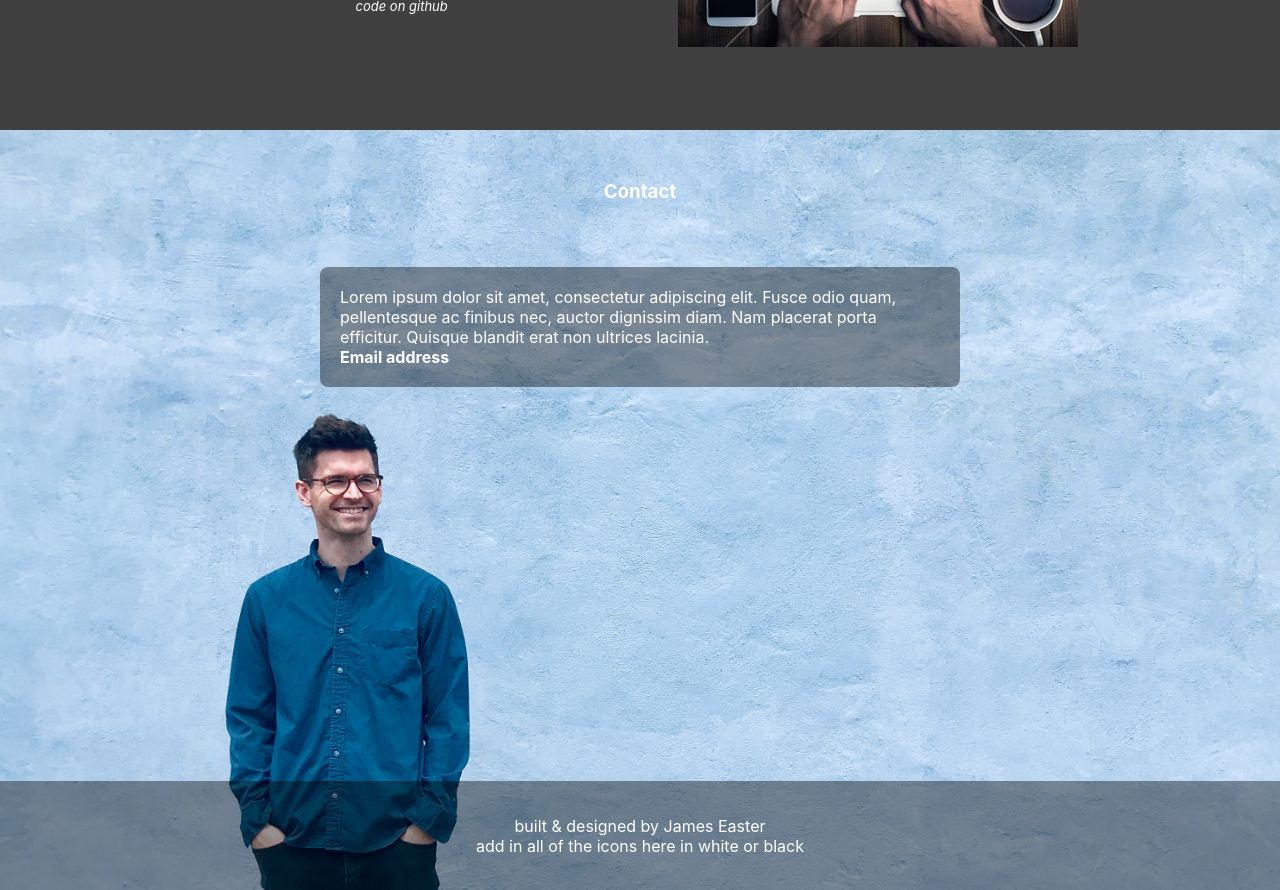
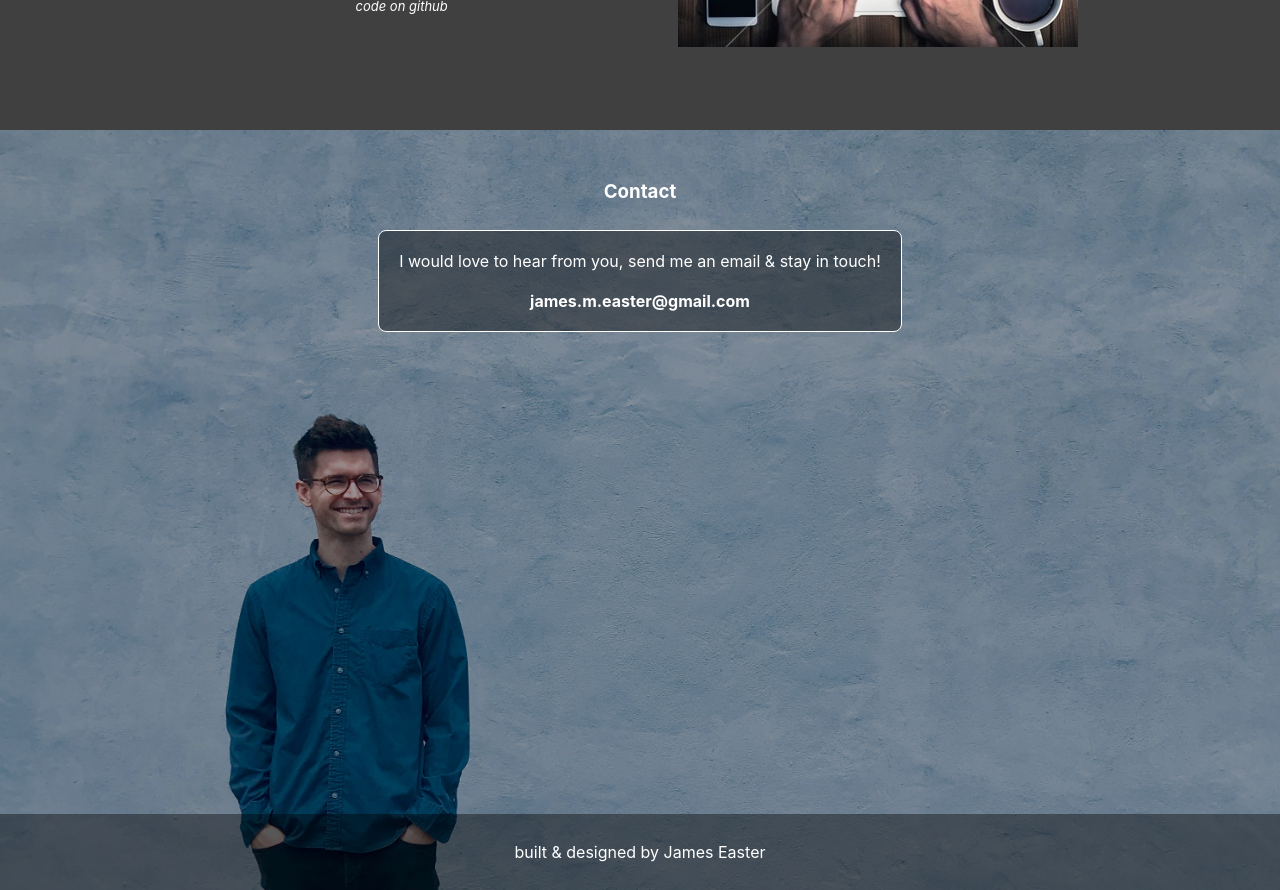
Before and after one commit to jameseaster/about, a React (Create React App) app: page / in a window 1280 px wide. Shown: the part 2700-3590 px from the top of the page. Built offline with nearby package versions, Linux system fonts and the light colour scheme.

Commit message:
(feat) add data to about contact page

```diff
--- a/src/components/Contact.jsx
+++ b/src/components/Contact.jsx
@@ -19,6 +19,15 @@ const ContactStyle = styled.div`
   background-size: cover;
   height: 100vh;
 }
+.container {
+    display: flex;
+    flex-direction: column;
+    align-items: center;
+    text-align: center;
+    height: 100%;
+    width: 100%;
+    background-color: rgba(0,0,0,0.4);
+  }
 
   .header {
     margin-top: 50px;
@@ -34,15 +43,17 @@ const ContactStyle = styled.div`
   .app-text {
     flex: 1;
     flex-direction: column;
-    text-align: left;
+    text-align: center;
     align-items: center;
     justify-content: center;
     margin: 10%;
     background-color: rgba(0,0,0,0.4);
     padding: 20px;
     border-radius: 8px;
+    border: 1px solid #fff;
+
     @media (min-width: 969px) {
-      width: 50%;
+      width: 100%;
       margin: 5%;
     }
   }
@@ -50,7 +61,7 @@ const ContactStyle = styled.div`
     flex-grow: 3;
   }
   .footer {
-    flex: 1;
+    flex: 0.5;
     display: flex;
     flex-direction: column;
     width: 100%;
@@ -62,25 +73,25 @@ const ContactStyle = styled.div`
 `
 
 const Contact = () => {
+
   return (
-    <ContactStyle id="contact" >
+    <ContactStyle id='contact' >
+      <div className='container'>
       <h3 className='header'>Contact</h3>
       <div className="body-container">
         <div className='app-text'>
-          <p>
-            Lorem ipsum dolor sit amet, consectetur adipiscing elit.
-            Fusce odio quam, pellentesque ac finibus nec, auctor dignissim
-            diam. Nam placerat porta efficitur. Quisque blandit erat non
-            ultrices lacinia.
+          <p style={{marginBottom: '20px'}}>
+            I would love to hear from you,
+            send me an email & stay in touch!
           </p>
-          <h4>Email address</h4>
+          <h4>james.m.easter@gmail.com</h4>
         </div>
       </div>
       <div className='extra-space'></div>
       <div className='footer'>
         <p>built & designed by James Easter</p>
-        <p>add in all of the icons here in white or black</p>
       </div>
+    </div>
     </ContactStyle>
   )
 }
```
